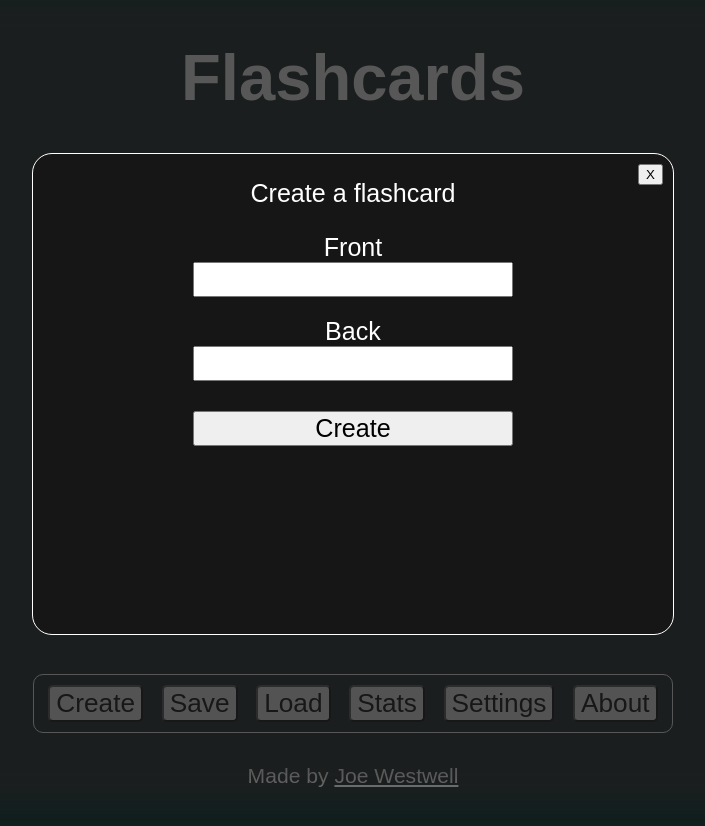
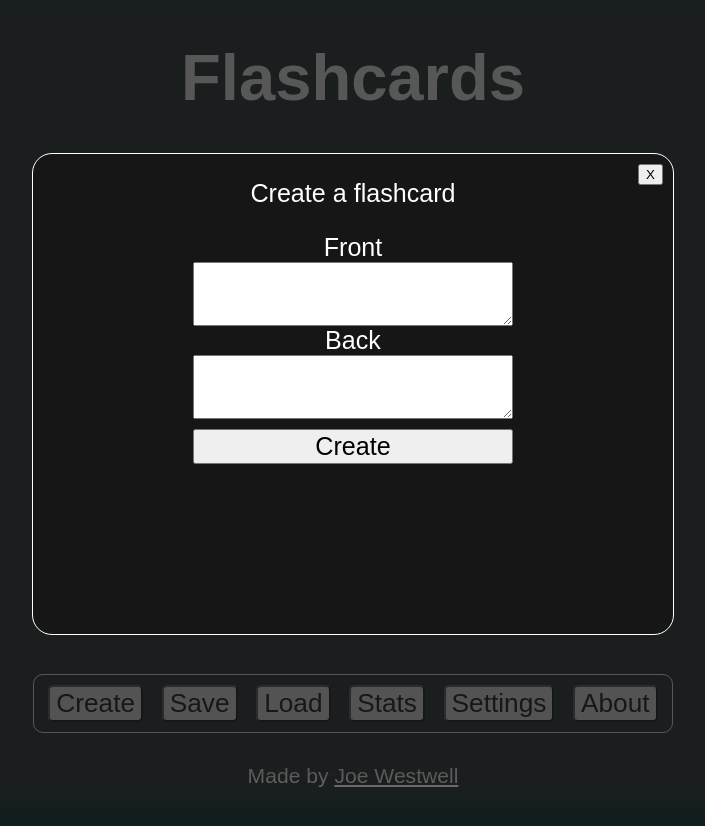
Before and after one commit to J-Wll/flashcards, a React (Vite) app: page / in a window 1280 px wide. Both pictures are taken after a click on the button "Create". Shown: the top 826 px of the page, without its empty margins (287-992 px from the left). Built offline with nearby package versions, Linux system fonts and the light colour scheme.

Commit message:
Replaced input with textarea for create window

```diff
--- a/src/FlashcardHandler.jsx
+++ b/src/FlashcardHandler.jsx
@@ -25,7 +25,7 @@ export default function FlashcardHandler() {
     }
 
     function prevCard() {
-        // Previous can keep a buffer of like the last 10? With randomisation of next it'll be the only way
+        // Previous can keep a buffer of like the last 10?
         if (questionNum > 0) {
             updateQuestionNum((questionNum) => questionNum - 1)
             animChange() // animation for changing cards
--- a/src/OverlayWindow.jsx
+++ b/src/OverlayWindow.jsx
@@ -13,9 +13,9 @@ export default function OverlayWindow(props) {
                 <p className="text-white ft-3">Create a flashcard</p>
                 <div className="overlay-input-section">
                     <label className="text-white ft-3">Front</label>
-                    <input className="ft-3" id="create-front-input" ref={frontRef}></input>
+                    <textarea className="ft-3" id="create-front-input" ref={frontRef}></textarea>
                     <label className="text-white ft-3">Back</label>
-                    <input className="ft-3" id="create-back-input" ref={backRef}></input>
+                    <textarea className="ft-3" id="create-back-input" ref={backRef}></textarea>
                     <button className="ft-3" onClick={() => props.createCards(frontRef.current.value, backRef.current.value)}>Create</button>
                 </div>
             </>
```
